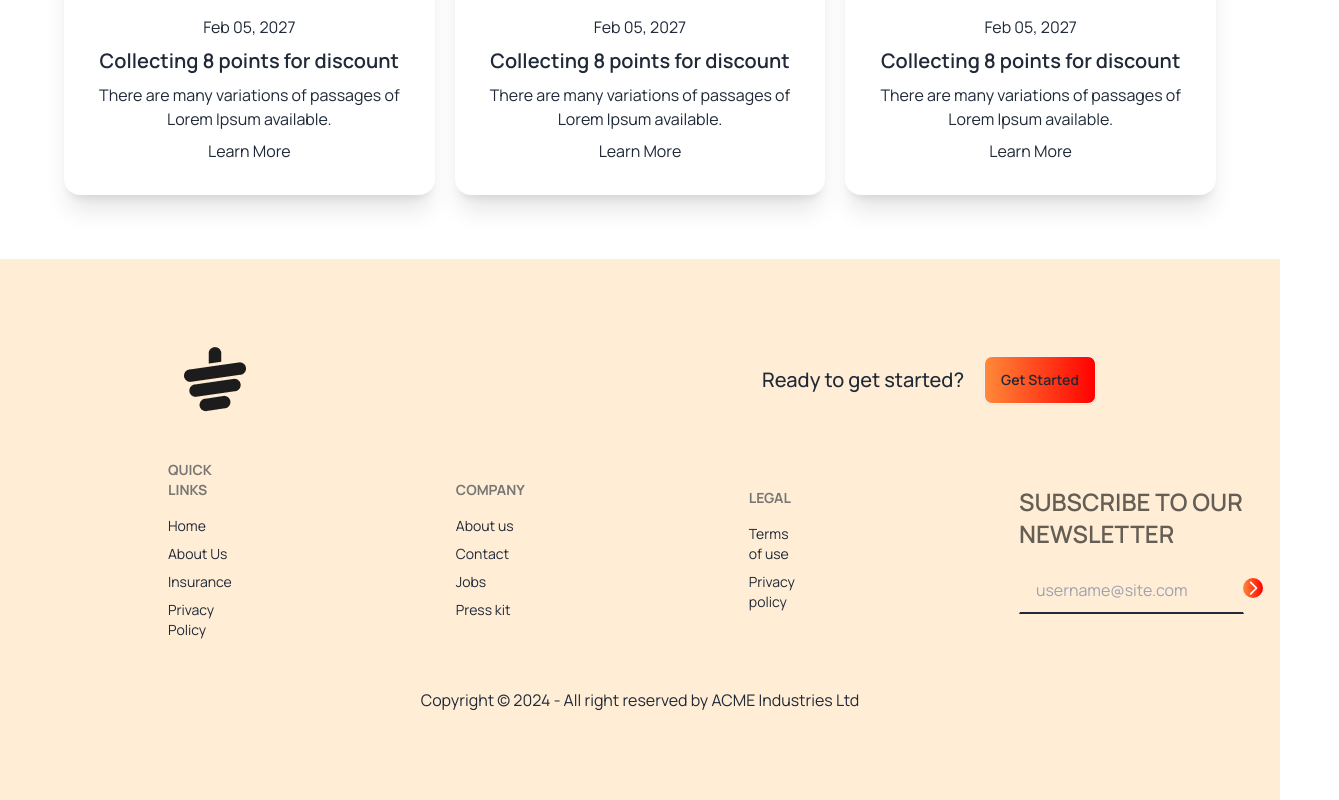
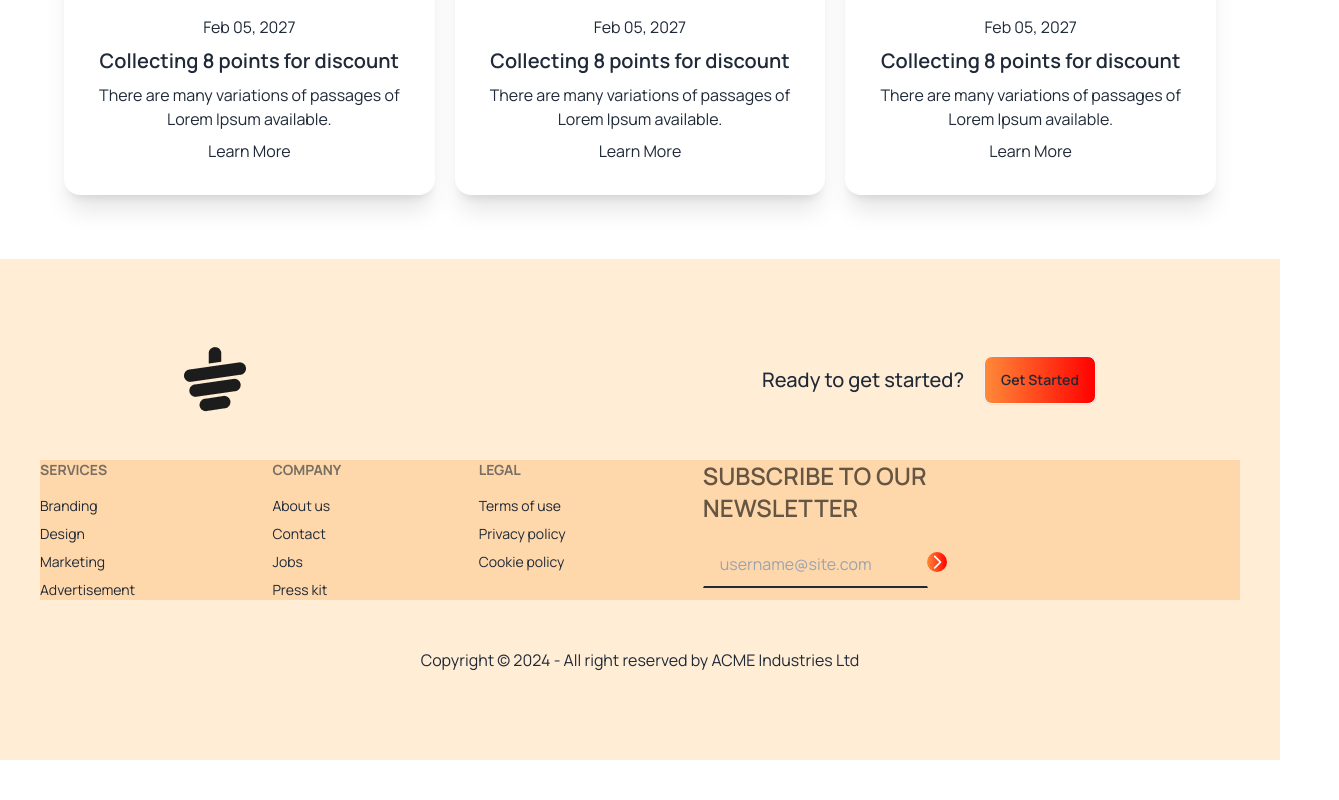
Before and after one commit to LIBx09/Tea-shore, a plain HTML site: page index.html in a window 1280 px wide. Shown: the part 3142-3942 px from the top of the page, 1339 px wide, since content can reach past the window. After the commit the page ends 3902 px from the top, so only its background shows below. Drawn offline with nearby package versions, Linux system fonts and the light colour scheme.

Commit message:
fix done hopefully

```diff
--- a/index.html
+++ b/index.html
@@ -155,12 +155,12 @@
                     <div class="flex justify-center items-center">
                         <div>
                             <img src="images/bg_cup.png" alt=""
-                        class=" absolute ">
-                        <h2 class="text-5xl font-extrabold z-10">
+                        class="lg:absolute ">
+                        <h2 class="text-5xl font-extrabold z-10 ">
                             Meet Our Super
                             <br>Clients
                         </h2>
-                        <p class="text-base font-medium pr-24 py-5">
+                        <p class="text-base font-medium mx-auto lg:pr-24 py-5">
                             There are many variations of passages of Lorem Ipsum available, but the majority have suffered alteration in some form, by injected humour, or randomised words which don't look even slightly believable.
                         </p>
 
@@ -249,7 +249,7 @@
             </div>
         </section>
     </main>
-    <footer class=" p-10 text-base-content bg-orange-100">
+    <footer class="p-10 text-base-content bg-orange-100">
         <div class="flex flex-col lg:flex-row justify-between lg:py-12 lg:px-36">
             <div><img src="images/cup.png" alt=""></div>
             <div class="flex gap-5 items-center">
@@ -257,33 +257,34 @@
                 <button class="btn bg-gradient-to-r from-[#FF8938] to-[#F00]">Get Started</button>
             </div>
         </div>
-        <div class="footer lg:px-32 items-center lg:gap-56">
+        <div class="footer bg-orange-200 text-base-content pr-24">
             <nav>
-                <header class="footer-title">Quick Links</header>
-                <a class="link link-hover">Home</a>
-                <a class="link link-hover">About Us</a>
-                <a class="link link-hover">Insurance</a>
-                <a class="link link-hover">Privacy Policy</a>
+                <h6 class="footer-title">Services</h6>
+                <a class="link link-hover">Branding</a>
+                <a class="link link-hover">Design</a>
+                <a class="link link-hover">Marketing</a>
+                <a class="link link-hover">Advertisement</a>
             </nav>
             <nav>
-                <header class="footer-title">Company</header>
+                <h6 class="footer-title">Company</h6>
                 <a class="link link-hover">About us</a>
                 <a class="link link-hover">Contact</a>
                 <a class="link link-hover">Jobs</a>
                 <a class="link link-hover">Press kit</a>
             </nav>
             <nav>
-                <header class="footer-title">Legal</header>
+                <h6 class="footer-title">Legal</h6>
                 <a class="link link-hover">Terms of use</a>
                 <a class="link link-hover">Privacy policy</a>
+                <a class="link link-hover">Cookie policy</a>
             </nav>
             <form>
-                <header class="footer-title font-semibold text-2xl text-black">Subscribe to our <br> newsletter</header>
+                <h6 class="footer-title footer-title font-semibold text-2xl text-black ">Subscribe to our <br> newsletter</h6>
                 <fieldset class="form-control w-80">
-                    <div class="join">
-                        <input type="text" placeholder="username@site.com" class="input bg-transparent join-item border-b-2 border-b-gray-800 rounded-none" />
-                        <img class="bg-gradient-to-r from-[#FF8938] to-[#F00] rounded-full mt-3 h-5 items-center" src="images/Frame 4140.svg" alt="">
-                    </div>
+                <div class="join">
+                    <input type="text" placeholder="username@site.com" class="input join-item input bg-transparent join-item border-b-2 border-b-gray-800 rounded-none " />
+                    <img class="bg-gradient-to-r from-[#FF8938] to-[#F00] rounded-full mt-3 h-5 items-center" src="images/Frame 4140.svg" alt="">
+                </div>
                 </fieldset>
             </form>
         </div>
```
